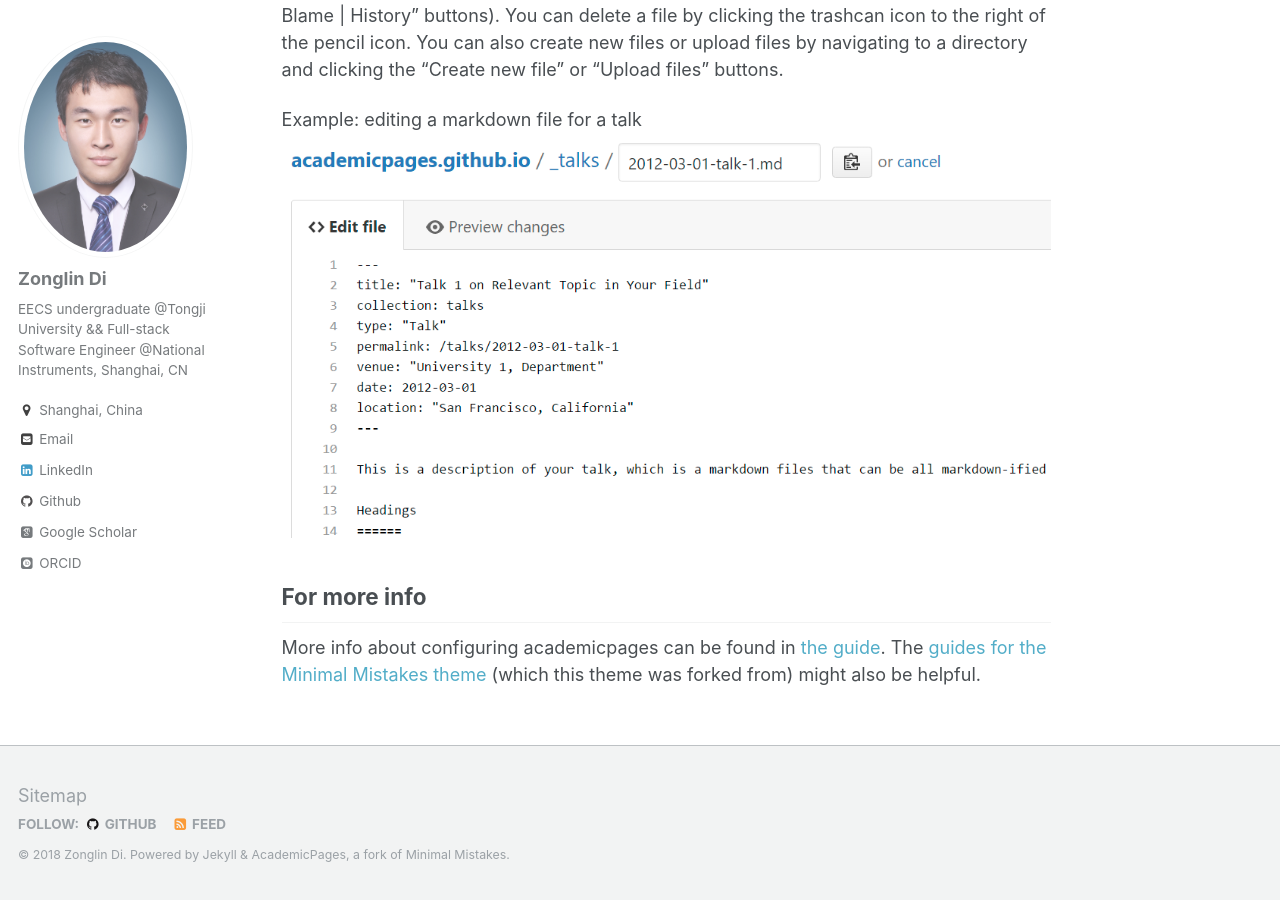
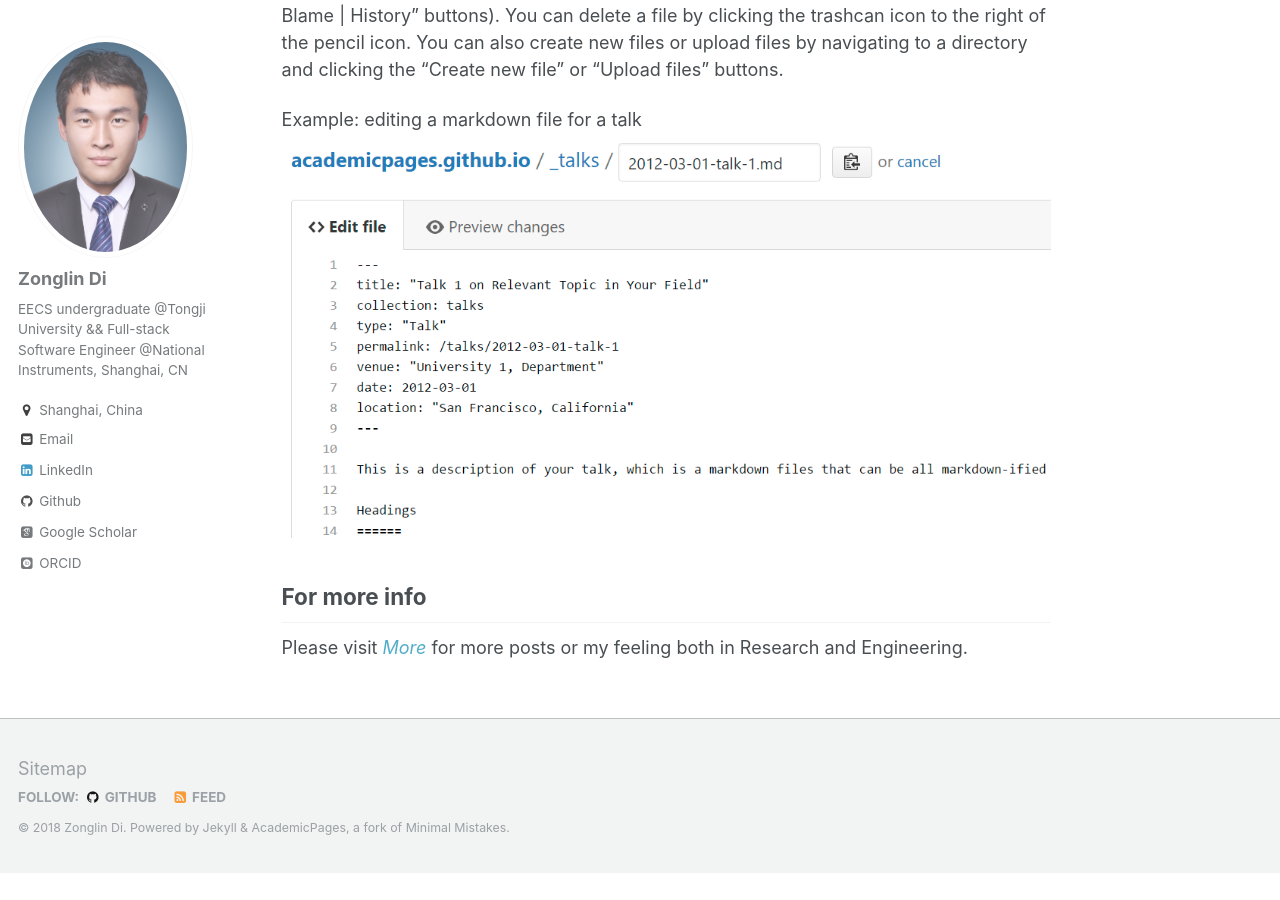
Before and after one commit to ElegantLin/elegantlin.github.io, a Jekyll site: the page built from _pages/about.md, in a window 1280 px wide and 900 px high, scrolled down 3190 px. Built offline with Jekyll 4.4.1, drawn with Linux system fonts in a browser that asks for light colours; some web fonts are replaced; after the commit the page ends 4063 px from its top, so only the background shows below that.

Commit message:
Add read more in about me

```diff
--- a/_pages/about.md
+++ b/_pages/about.md
@@ -65,4 +65,4 @@
 
 For more info
 ------
-More info about configuring academicpages can be found in [the guide](https://academicpages.github.io/markdown/). The [guides for the Minimal Mistakes theme](https://mmistakes.github.io/minimal-mistakes/docs/configuration/) (which this theme was forked from) might also be helpful.
+Please visit *[More]()* for more posts or my feeling both in Research and Engineering.
```
